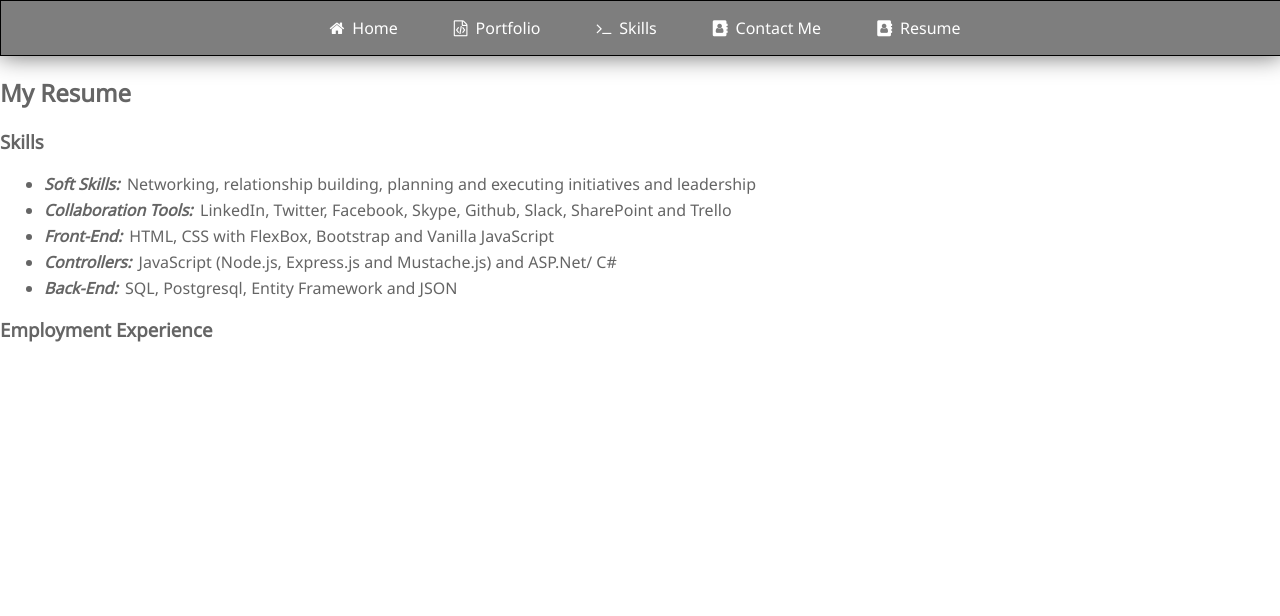
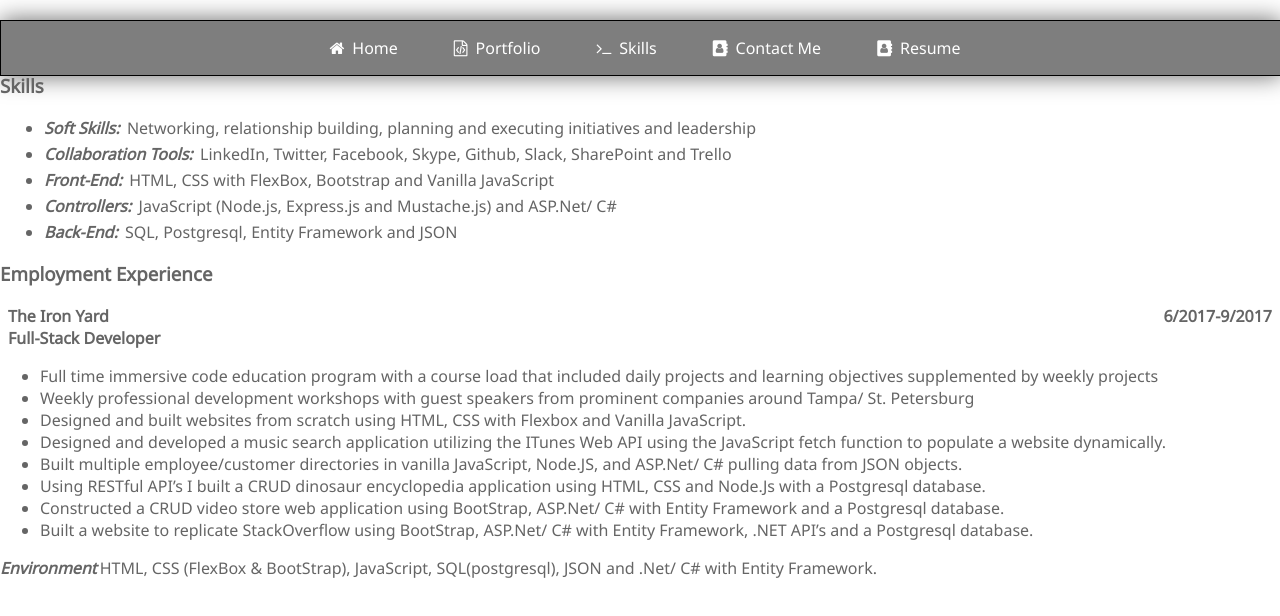
Before and after one commit to RobbyBourne1/myPortfolio, a plain HTML site: page resume.html in a window 1280 px wide. Drawn offline with Linux system fonts and the light colour scheme.

Commit message:
Resume Iron Yard Job Posted

```diff
--- a/resume.html
+++ b/resume.html
@@ -37,6 +37,32 @@
     </section>
     <section id="resumeJobs">
         <h3>Employment Experience</h3>
+        <div id="jobDetails">
+            <div class="jobTitle">
+            <h4>The Iron Yard</h4>
+            <h4>6/2017-9/2017</h4>
+            </div>
+            <h4>Full-Stack Developer</h4>
+            <ul class="resumeJobs">
+                <li class="jobDetails">Full time immersive code education program with a course load that included daily projects and learning objectives supplemented by weekly projects
+                    </li>
+                <li class="jobDetails">Weekly professional development workshops with guest speakers from prominent companies around Tampa/ St. Petersburg
+                    </li>
+                <li class="jobDetails">Designed and built websites from scratch using HTML, CSS with Flexbox and Vanilla JavaScript.</li>
+                <li class="jobDetails">Designed and developed a music search application utilizing the ITunes Web API using the JavaScript fetch function to populate a website dynamically.
+                    </li>
+                <li class="jobDetails">Built multiple employee/customer directories in vanilla JavaScript, Node.JS, and ASP.Net/ C# pulling data from JSON objects.
+                    </li>
+                <li class="jobDetails">Using RESTful API’s I built a CRUD dinosaur encyclopedia application using HTML, CSS and Node.Js with a Postgresql database.
+                    </li>
+                <li class="jobDetails">Constructed a CRUD video store web application using BootStrap, ASP.Net/ C# with Entity Framework and a Postgresql database.
+                    </li>
+                <li class="jobDetails">Built a website to replicate StackOverflow using BootStrap, ASP.Net/ C# with Entity Framework, .NET API’s and a Postgresql database.
+                    </li>
+            </ul>
+            <p><a class="fontStyle">Environment</a>HTML, CSS (FlexBox & BootStrap), JavaScript, SQL(postgresql), JSON and .Net/ C# with Entity Framework.
+            </p>
+        </div>
     </section>
   </body>
 </html>
--- a/style.css
+++ b/style.css
@@ -268,6 +268,7 @@ footer > ul > img {
   border: 1px solid black;
   padding: 0;
   width: 100%;
+  position: fixed;
   background-color: #7E7E7E;
   box-shadow: 0 0 25px 0 #666;
 
@@ -284,6 +285,14 @@ footer > ul > img {
   margin: .25em
 }
 
+.jobTitle {
+  display: flex;
+  justify-content: space-between
+}
+
+h4 {
+  margin: 0 .5em 0 .5em;
+}
 
 /* Resume Page End */
 
```
